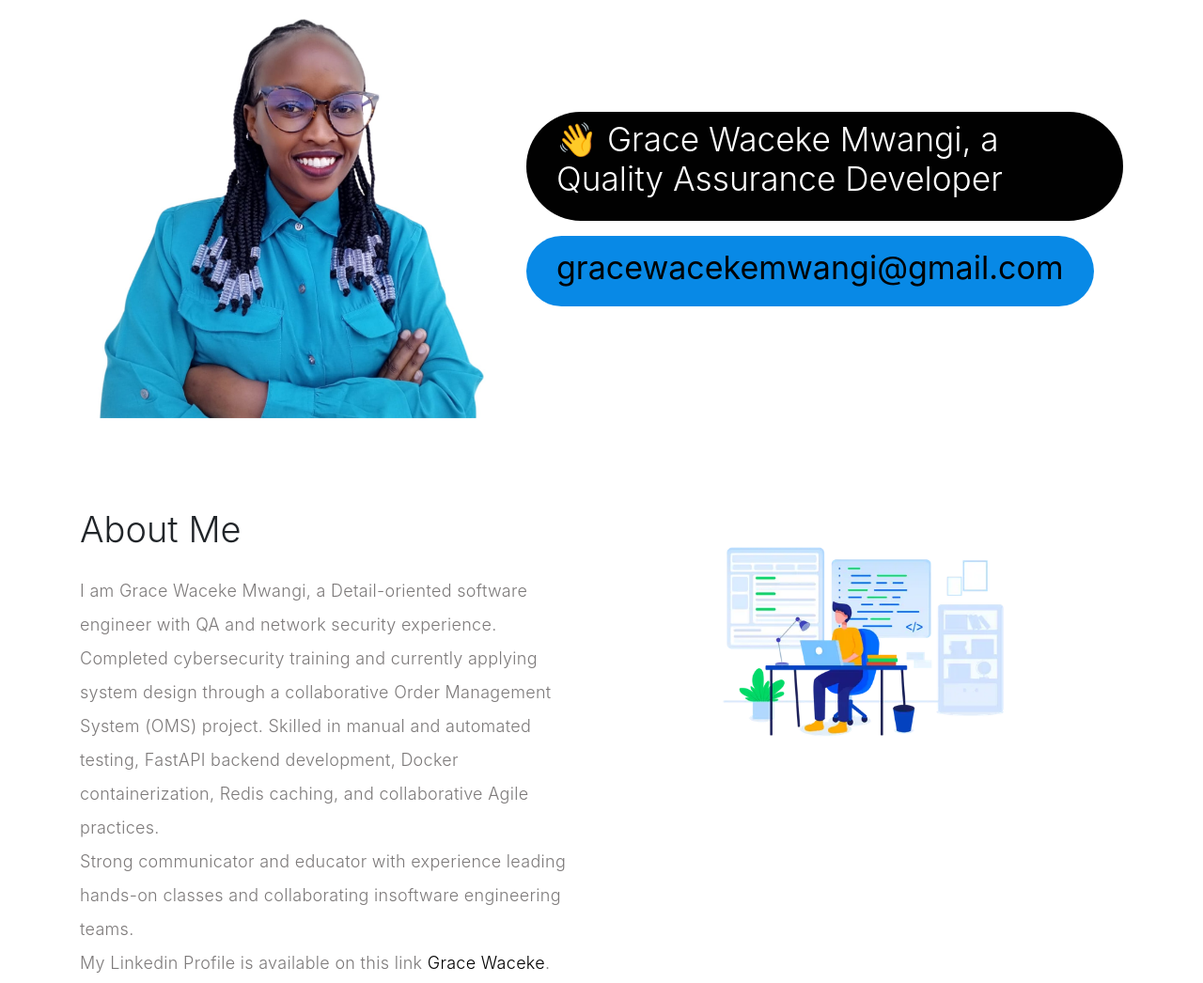
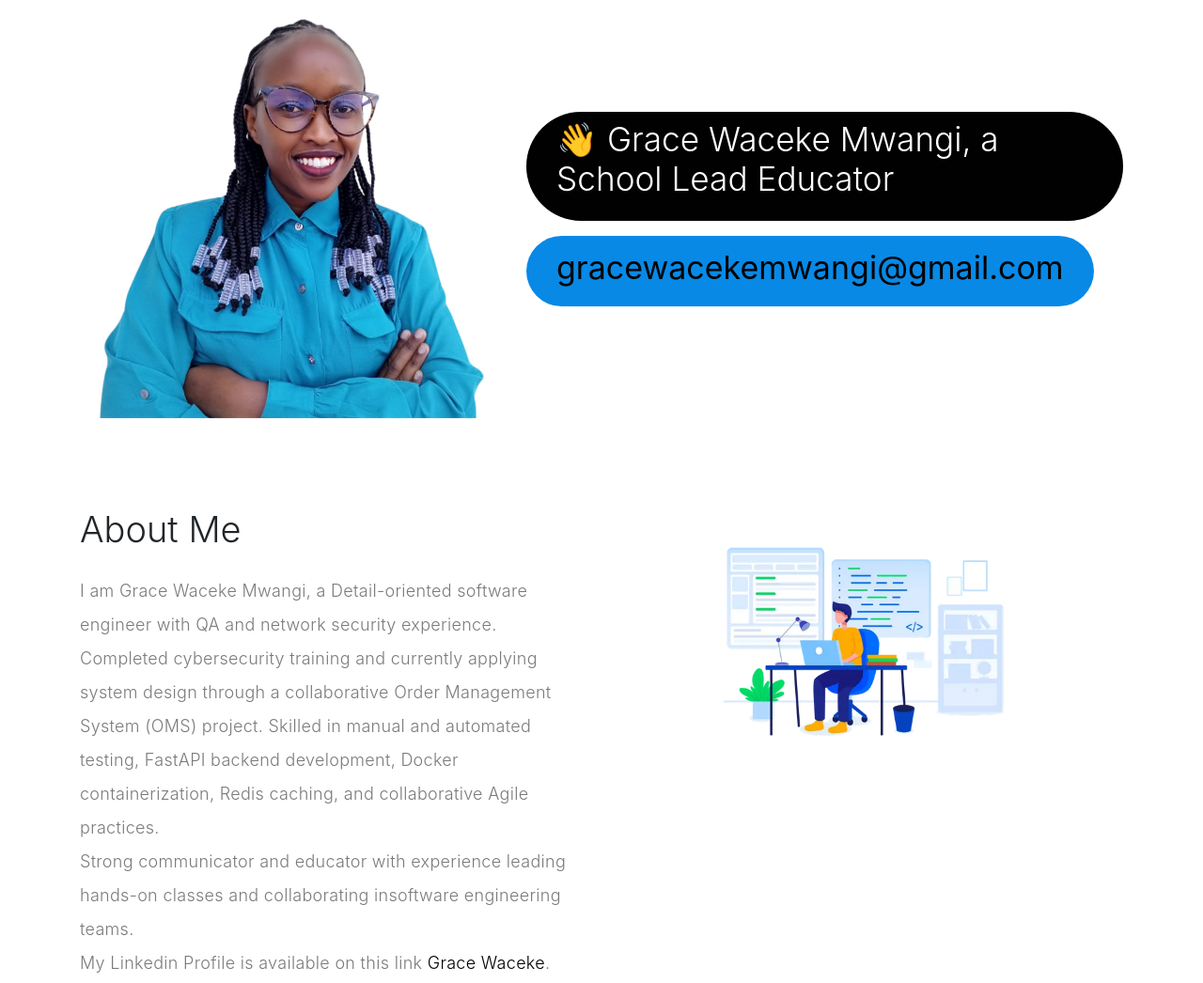
Before and after one commit to Grace-Waceke/Mwangi-Grace-About-Me, a plain HTML site: page grace_resume/index.html in a window 1280 px wide. Shown: the top 1046 px of the page at 94% size. Drawn offline with Linux system fonts and the light colour scheme; a web font is replaced by a local one.

Commit message:
changed my title

```diff
--- a/grace_resume/index.html
+++ b/grace_resume/index.html
@@ -73,7 +73,7 @@
                    <div class="d-flex flex-column justify-content-center align-items-center col-lg-7 col-md-7 col-12">
                         <div class="hero-text">
 
-                            <h1 class="hero-title">👋 Grace Waceke Mwangi, a Quality Assurance Developer</h1>
+                            <h1 class="hero-title">👋 Grace Waceke Mwangi, a School Lead Educator</h1>
 
                             <a href="#" class="email-link">
                                 gracewacekemwangi@gmail.com
```
